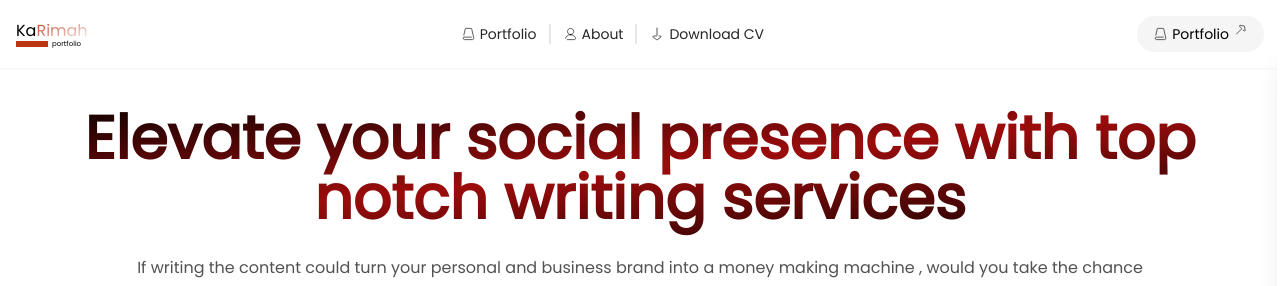
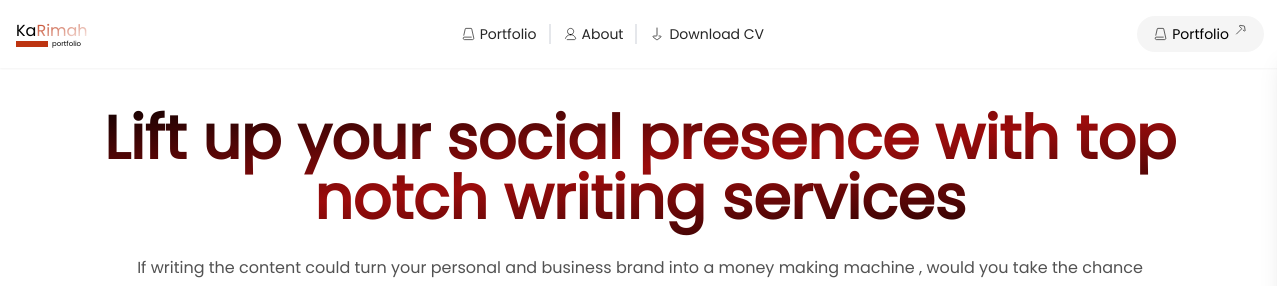
Before and after one commit to Abdulrazaq-pro/Karimah-Portfolio, a Next.js app: page / in a window 1280 px wide. Shown: the top 286 px of the page. Built offline with nearby package versions, Linux system fonts and the light colour scheme.

Commit message:
Update Hero.jsx

```diff
--- a/app/components/Hero.jsx
+++ b/app/components/Hero.jsx
@@ -7,7 +7,7 @@ const Hero = ({ nav, setNav }) => {
     <div className={`text-center max-sm:text-left ${nav ? "opacity-50" : ""}`}>
       <div className="py-8 m-auto space-y-5">
         <p className="md:text-6xl text-3xl px-4 font-semibold bg-gradient-to-br bg-clip-text text-transparent  from-[black] via-[#9c0c0c] to-[black] py-2">
-          Elevate your social presence with top notch writing services
+          Lift up your social presence with top notch writing services
         </p>
         <p className="px-4 m-auto text-neutral-600">
           If writing the content could turn your personal and business brand
```
